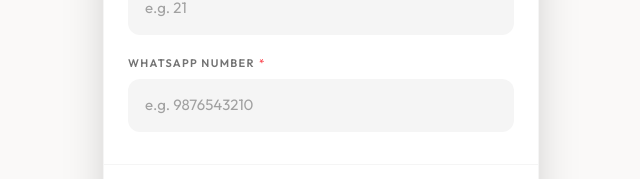
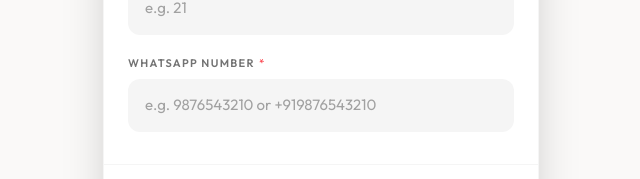
Before and after one commit to createmyshopin-cmyk/sindur-models-casting, a React (Vite) app: page / in a window 1280 px wide. Shown: the part 682-861 px from the top of the page, without its empty margins (319-959 px from the left). Built offline with nearby package versions, Linux system fonts and the light colour scheme.

Commit message:
update WhatsApp validation to support +91 or 91 country prefixes automatically

```diff
--- a/src/pages/Home.tsx
+++ b/src/pages/Home.tsx
@@ -36,8 +36,7 @@ const registrationSchema = z.object({
   whatsapp: z
     .string()
     .min(1, 'WhatsApp number is required')
-    .regex(/^\d+$/, 'WhatsApp number must contain only numbers')
-    .length(10, 'WhatsApp number must be exactly 10 digits'),
+    .regex(/^(?:\+?91)?[6-9]\d{9}$/, 'WhatsApp number must be a valid 10-digit number (e.g. 9876543210 or +919876543210)'),
   location: z.string().min(2, 'Location is required').trim(),
   height: z.string().min(1, 'Please select your height'),
   previousShoot: z.enum(['yes', 'no', '']).refine((val) => val !== '', 'Please select whether you have done a shoot before'),
@@ -390,7 +389,7 @@ export const Home: React.FC = () => {
                     <FormInput
                       label="WhatsApp Number"
                       type="tel"
-                      placeholder="e.g. 9876543210"
+                      placeholder="e.g. 9876543210 or +919876543210"
                       required
                       register={register('whatsapp')}
                       error={errors.whatsapp?.message}
```
